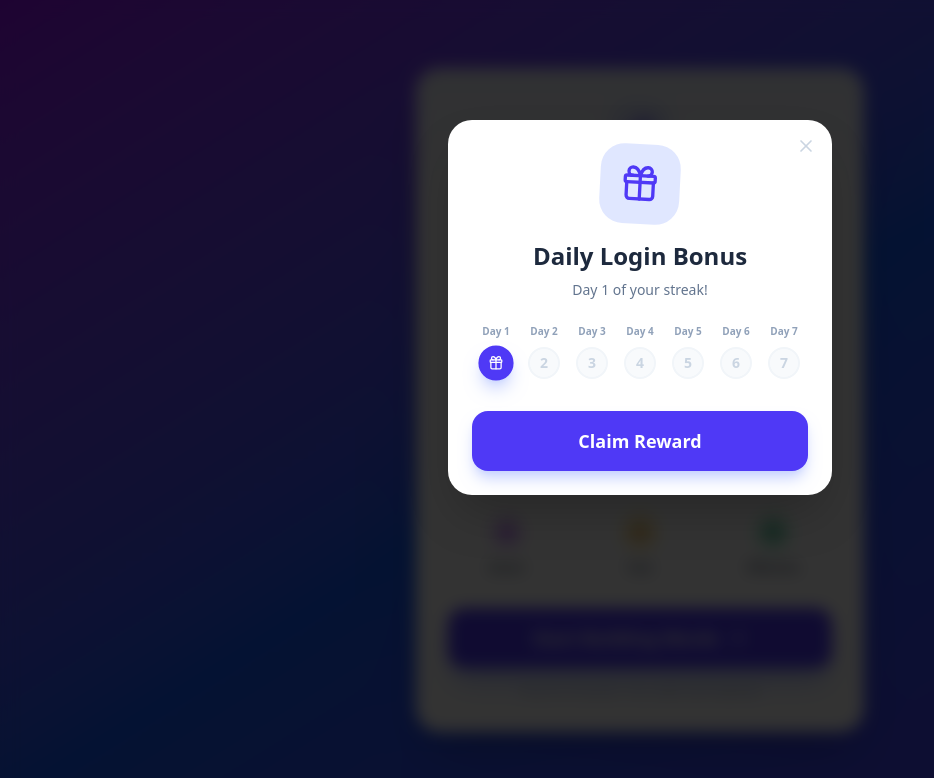
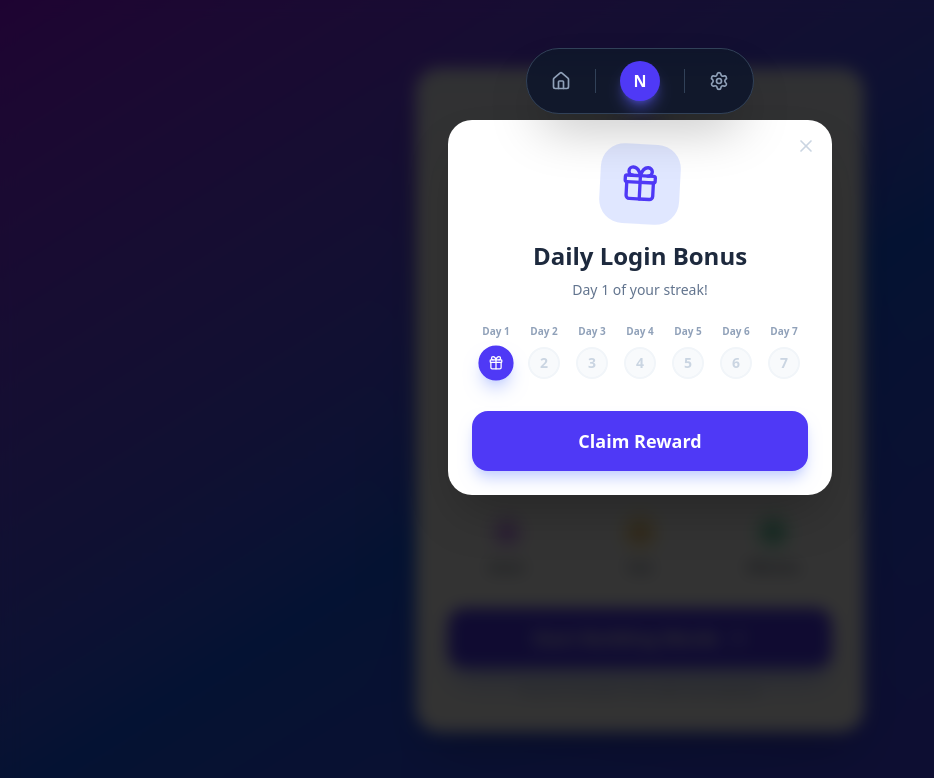
Before and after one commit to koukidel/etymology-drops, a Next.js app: page / in a window 1280 px wide. Shown: the top 778 px of the page, without its empty margins (0-934 px from the left). Built offline with nearby package versions, Linux system fonts and the light colour scheme; no server answers.

Commit message:
fix: increase floating nav z-index to 1000

```diff
--- a/src/components/layout/FloatingNav.tsx
+++ b/src/components/layout/FloatingNav.tsx
@@ -16,7 +16,7 @@
     }
 
     return (
-        <div className="fixed top-12 left-1/2 -translate-x-1/2 z-50">
+        <div className="fixed top-12 left-1/2 -translate-x-1/2 z-[1000]">
             <div className="flex items-center gap-4 bg-slate-900/90 backdrop-blur-md px-6 py-3 rounded-full border border-slate-700 shadow-2xl">
 
                 {/* Home / Path */}
```
